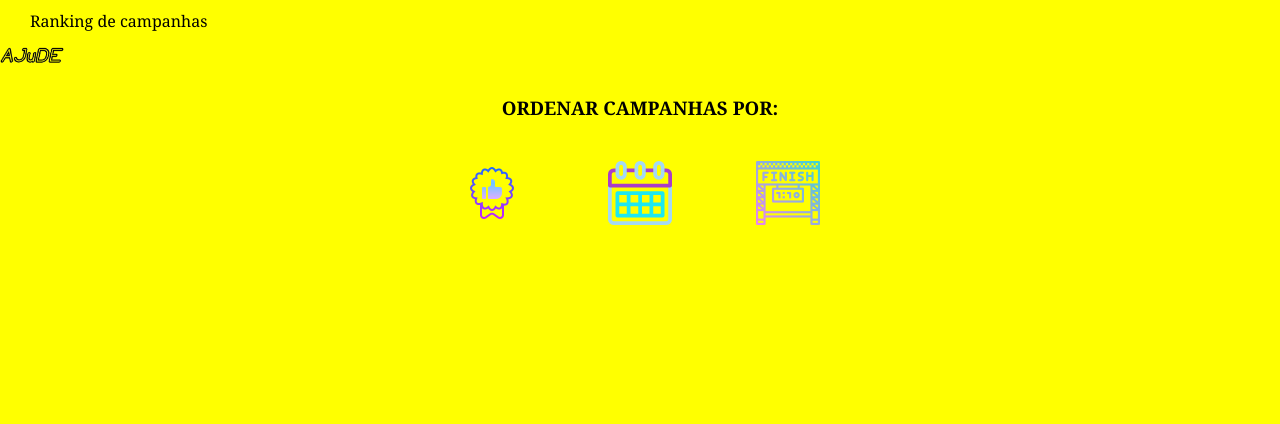
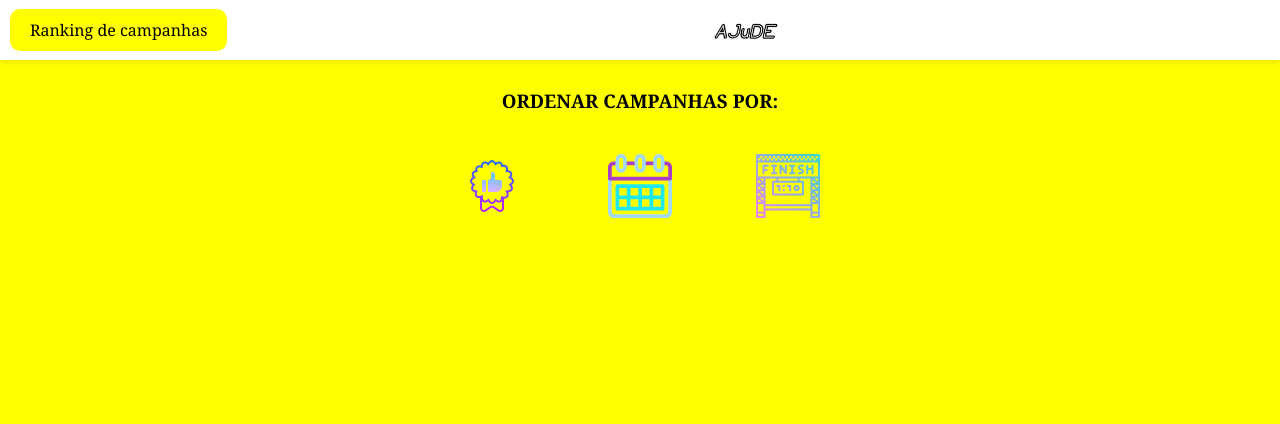
Before and after one commit to MathiasAbreu/AJuDE-Frontend, a PHP site: page /campanhas_ranking.html in a window 1280 px wide. Shown: the top 424 px of the page. Run offline with PHP 8.4, Linux system fonts and the light colour scheme; some libraries are stand-ins or nearby versions.

Commit message:
Ajustes na estilização em css

```diff
--- a/campanhas_ranking.html
+++ b/campanhas_ranking.html
@@ -8,16 +8,16 @@
         integrity="sha384-nn4HPE8lTHyVtfCBi5yW9d20FjT8BJwUXyWZT9InLYax14RDjBj46LmSztkmNP9w" crossorigin="anonymous">
       <link rel="stylesheet" type="text/css" href="./css/main.css"/>
       <link rel="stylesheet" type="text/css" href="./css/campanhasRanking.css"/>
-    <meta name="viewport" content="width=device-width, initial-scale=1">
+    <meta name="viewport" content="width=device-width, initial-scale=1.0">
 </head>
 
 <body>
 
-    <header class="main_header">
+    <header class="main-header">
         <div class="container">
 
-            <nav class="main_nav">
-                <ul class="main_nav_list">
+            <nav class="main-nav">
+                <ul class="main-nav-list">
                     <li>
                         <button class="header_bt" id="rankingBt">Ranking de campanhas</button>
                     </li>
@@ -28,8 +28,8 @@
                 <img class="home" src="./img/logomain.png" width="90" height="90">
             </a>
 
-            <nav class="main_nav">
-                <ul class="main_nav_list" id="userEntries">
+            <nav class="main-nav">
+                <ul class="main-nav-list" id="userEntries">
                 </ul>
             </nav>
 
@@ -57,7 +57,7 @@
         </ul>
     </div>
 
-    <main class="ranking_container"></main>
+    <main class="ranking-container"></main>
 
     <div id="signInMod">
         <div class="modContent">
--- a/css/main.css
+++ b/css/main.css
@@ -140,8 +140,8 @@ li, a, button, h1, p {
     border-radius: 10px;
 
     border: 1px solid #888;
-    max-width: 450px;
-    max-height: 550px;
+    max-width: 500px;
+    max-height: 600px;
 
 }
 
@@ -163,7 +163,7 @@ li, a, button, h1, p {
 
 }
 
-.discBt {
+.campanhaBt {
     font-family: Georgia, serif;
     font-weight: 500;
     text-decoration: none;
@@ -201,7 +201,7 @@ li, a, button, h1, p {
 
 /* Disciplina modal */
 
-#disciplinaMod {
+#campanhaMod {
     text-align: center;
     display: none;
     position: fixed;
@@ -215,7 +215,7 @@ li, a, button, h1, p {
     background-color: rgba(0,0,0,0.4);
 }
 
-.modContentDisc {
+.modContentCamp {
     display: flex;
 
     flex-direction: column;
@@ -231,7 +231,7 @@ li, a, button, h1, p {
 
 }
 
-#dadosDisc {
+#dadosCamp {
     display: flex;
     align-items: center;
     justify-content: space-around;
```
